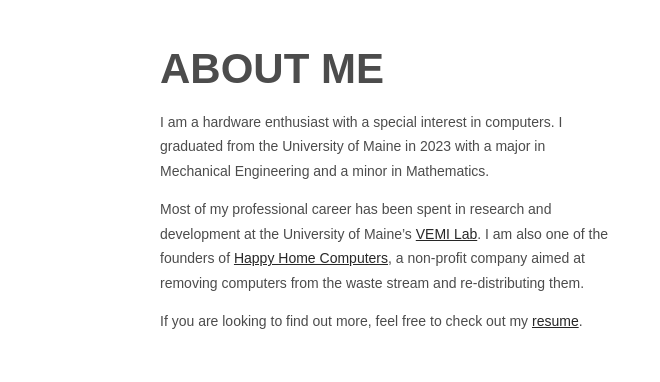
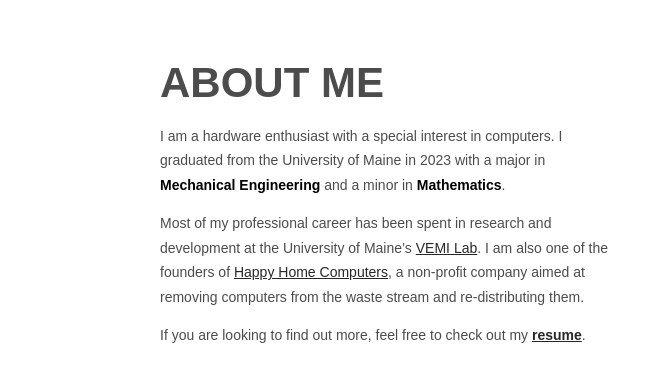
Before and after one commit to THErikson/THErikson.github.io, a plain HTML site: page index.html in a window 1280 px wide. Shown: the part 570-952 px from the top of the page, 0-660 px from the left. Drawn offline with nearby package versions, Linux system fonts and the light colour scheme.

Commit message:
Anna's Style Changes

```diff
--- a/css/style.css
+++ b/css/style.css
@@ -91,6 +91,7 @@
 
 	header
 	{
+		margin-top: 1em;
 		margin-bottom: 1em;
 	}
 
--- a/index.html
+++ b/index.html
@@ -58,9 +58,9 @@
 							<header>
 								<h2>About Me</h2>
 							</header>
-							<p>I am a hardware enthusiast with a special interest in computers. I graduated from the University of Maine in 2023 with a major in Mechanical Engineering and a minor in Mathematics. </p>
+							<p>I am a hardware enthusiast with a special interest in computers. I graduated from the University of Maine in 2023 with a major in <strong>Mechanical Engineering</strong> and a minor in <strong>Mathematics</strong>.</p>
 							<p>Most of my professional career has been spent in research and development at the University of Maine’s <a href="https://umaine.edu/vemi/">VEMI Lab</a>. I am also one of the founders of <a href="https://happyhomecomputers.com/">Happy Home Computers</a>, a non-profit company aimed at removing computers from the waste stream and re-distributing them.</p>
-							<p>If you are looking to find out more, feel free to check out my <a href="images/Theo Erikson Resume.pdf">resume</a>.</p>
+							<p>If you are looking to find out more, feel free to check out my <strong><a href="images/Theo Erikson Resume.pdf">resume</a></strong>.</p>
 						</section>
 					</div>
 					<div id="content" class="6u skel-cell-important">
```
